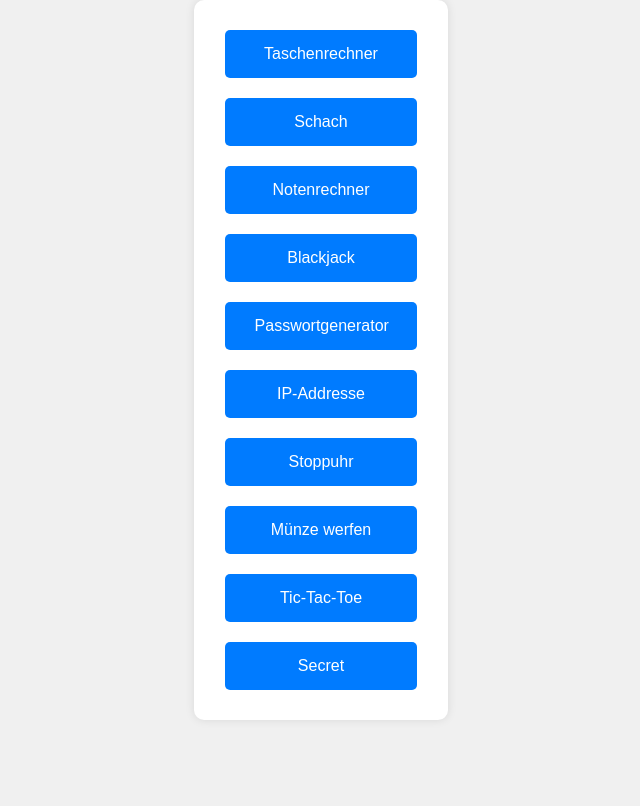
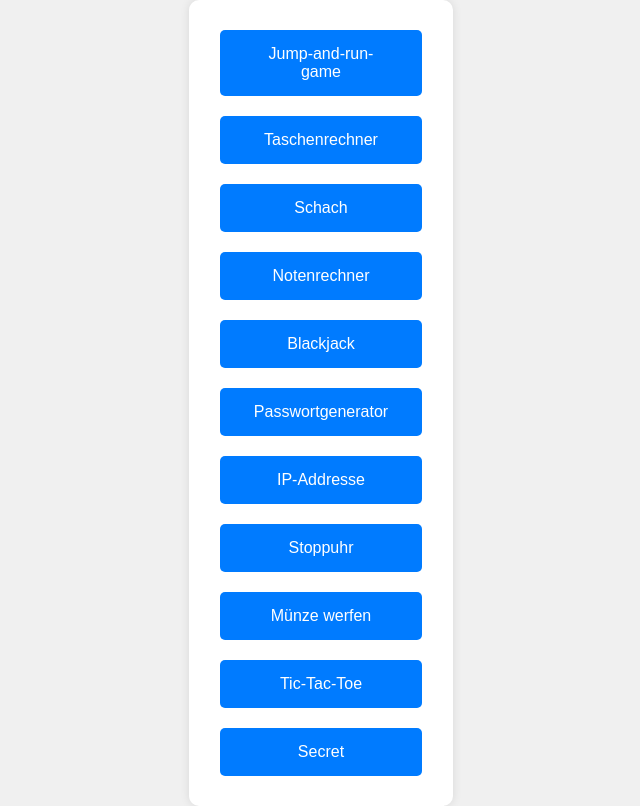
Before and after one commit to notenrechner/notenrechner.github.io, a plain HTML site: page index.html in a window 1280 px wide. Shown: the whole page, without its empty margins (319-959 px from the left). Drawn offline with Linux system fonts and the light colour scheme.

Commit message:
Update index.html

```diff
--- a/index.html
+++ b/index.html
@@ -40,6 +40,7 @@
 </head>
 <body>
     <div class="container">
+        <button onclick="location.href='jump-and-run-game.html'">Jump-and-run-game</button> <br>
         <button onclick="location.href='taschenrechner.html'">Taschenrechner</button> <br>
         <button onclick="location.href='schach/index.html'">Schach</button> <br>
         <button onclick="location.href='notenrechner.html'">Notenrechner</button> <br>
```
